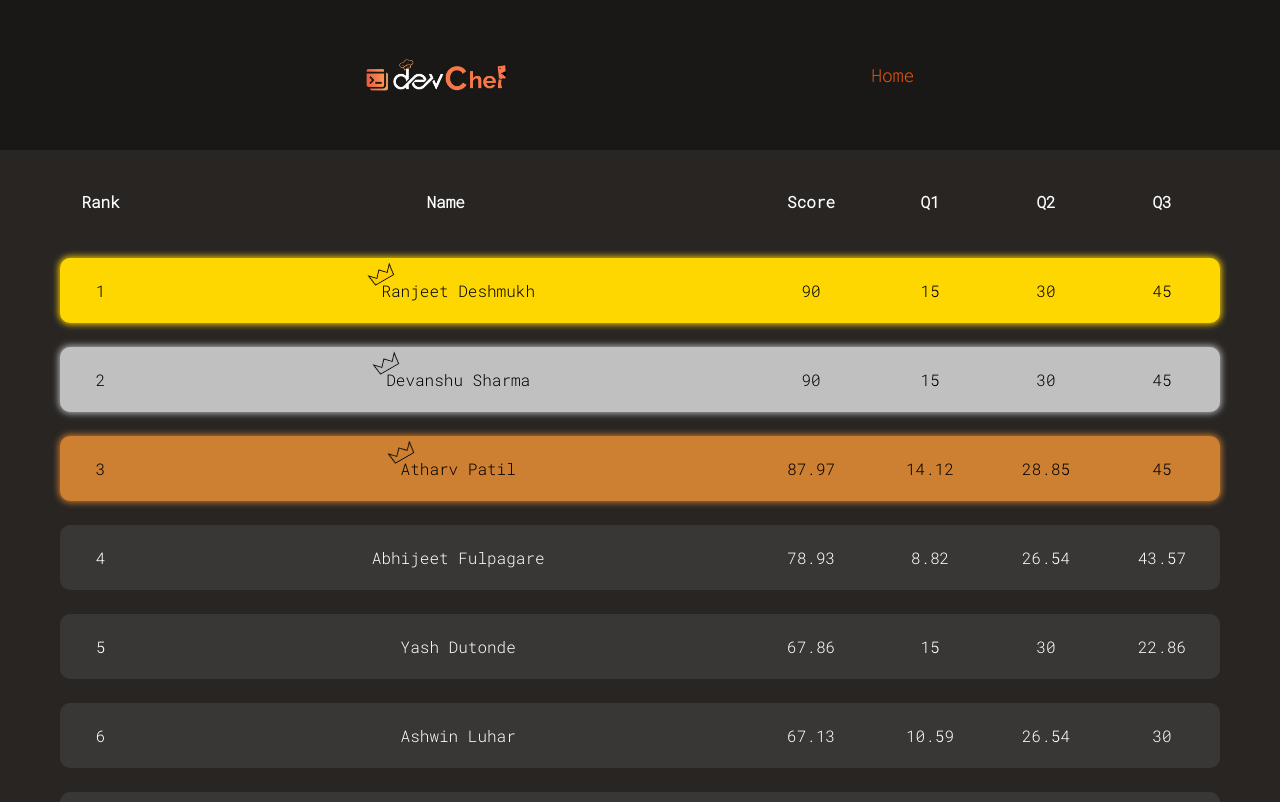
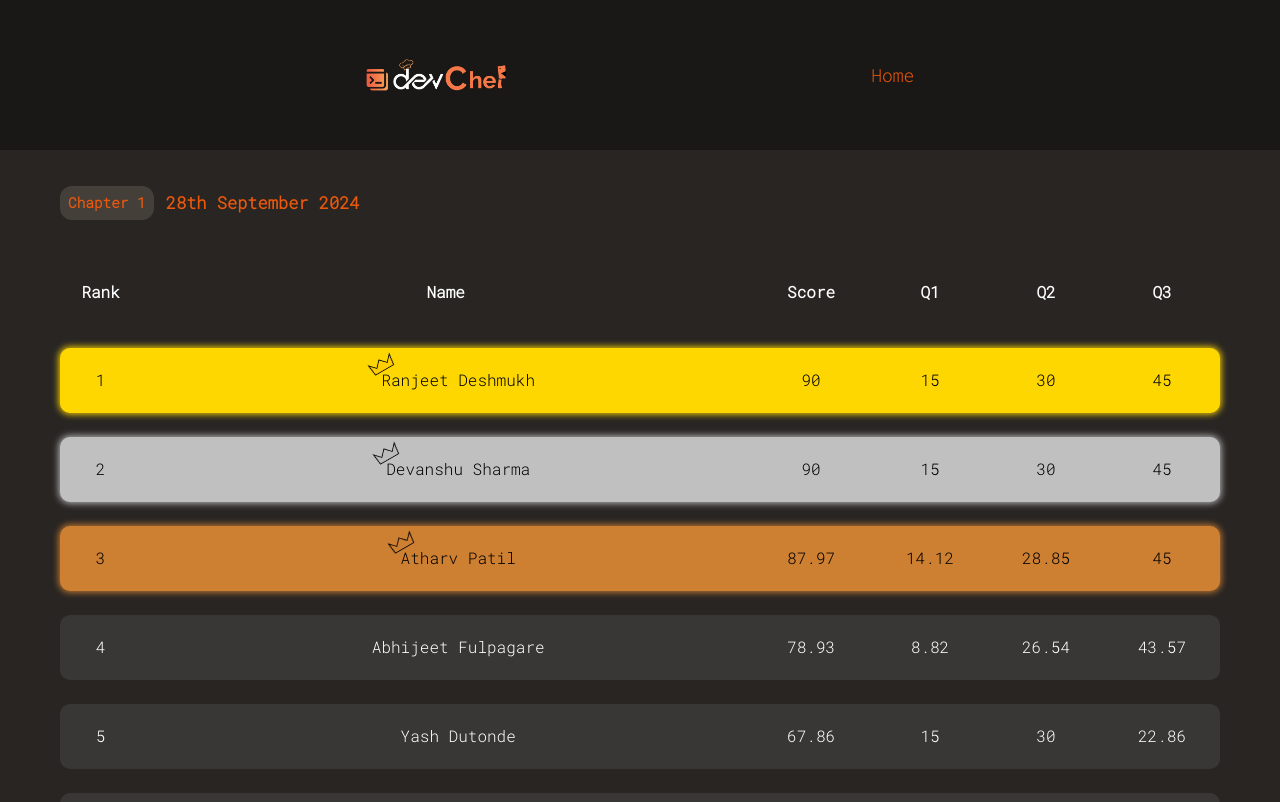
Before and after one commit to suyashcodes/DevChef, a React (Vite) app: page /leaderboard in a window 1280 px wide. Shown: the top 802 px of the page. Built offline with nearby package versions, Linux system fonts and the light colour scheme; a web font is replaced by a local one.

Commit message:
updated leaderboard

```diff
--- a/src/pages/LeaderBoard.jsx
+++ b/src/pages/LeaderBoard.jsx
@@ -77,6 +77,11 @@ const LeaderBoard = () => {
 
             <section className='w-full max-w-[1200px]  gap-y-[24px] flex flex-col  m-auto p-[10px] s600:p-[20px] pt-[70px]'>
 
+                <div className='w-full py-4 font-extrabold text-orange-600  flex gap-3 items-center'>
+                    <p className='text-[0.9rem] font-extrabold px-2 py-[6px] rounded-xl bg-[#453f39] w-fit'>Chapter 1</p>
+                    <p className='text-[17px]'>28th September 2024</p>
+                </div>
+
 
                 <div className='ranker-section flex  items-center py-[20px] font-bold'>
                     <div className='w-full s600:w-auto s600:flex-1 flex items-center justify-between'>
```
